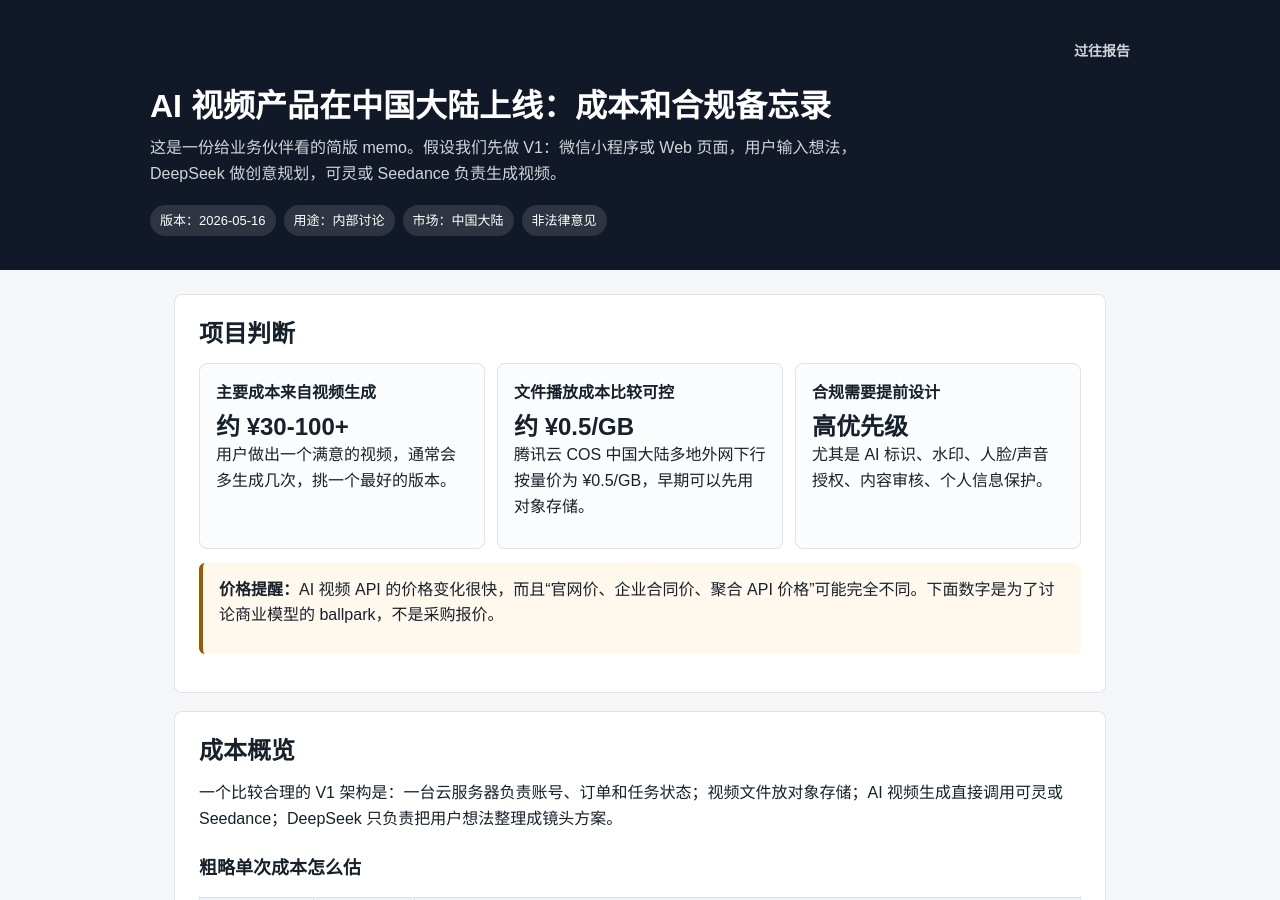
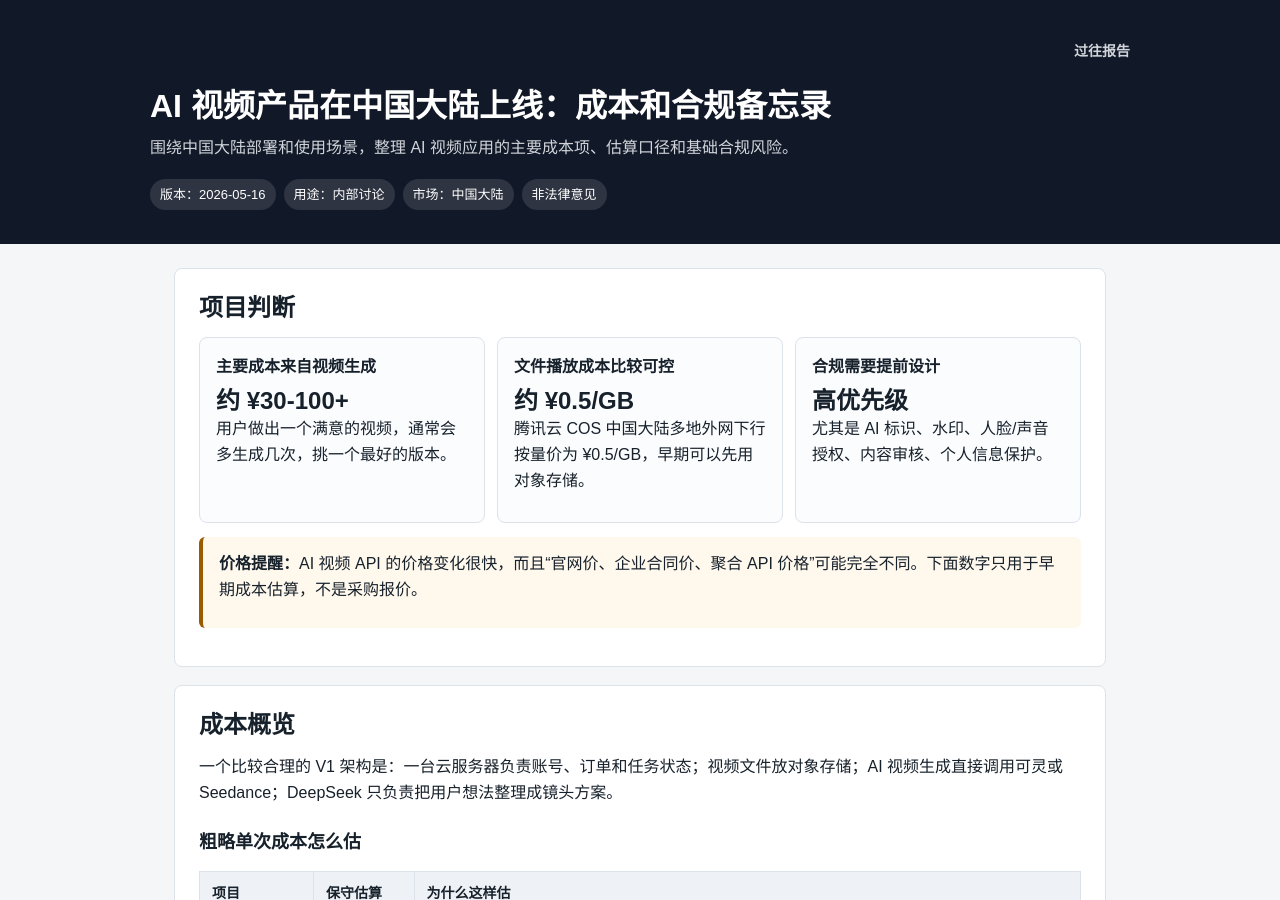
Before and after one commit to ilikeeatingrice/ilikeeatingrice.github.io, a Jekyll site: the page built from videogenreport/index.html, in a window 1280 px wide and 900 px high. Built offline with Jekyll 4.4.1, drawn with Linux system fonts in a browser that asks for light colours.

Commit message:
Clarify video memo wording

```diff
--- a/videogenreport/index.html
+++ b/videogenreport/index.html
@@ -254,7 +254,7 @@
         <a href="/reports/">过往报告</a>
       </div>
       <h1>AI 视频产品在中国大陆上线：成本和合规备忘录</h1>
-      <p class="subtitle">这是一份给业务伙伴看的简版 memo。假设我们先做 V1：微信小程序或 Web 页面，用户输入想法，DeepSeek 做创意规划，可灵或 Seedance 负责生成视频。</p>
+      <p class="subtitle">围绕中国大陆部署和使用场景，整理 AI 视频应用的主要成本项、估算口径和基础合规风险。</p>
       <div class="meta">
         <span class="pill">版本：2026-05-16</span>
         <span class="pill">用途：内部讨论</span>
@@ -285,7 +285,7 @@
         </div>
       </div>
       <div class="note warning">
-        <p><strong>价格提醒：</strong>AI 视频 API 的价格变化很快，而且“官网价、企业合同价、聚合 API 价格”可能完全不同。下面数字是为了讨论商业模型的 ballpark，不是采购报价。</p>
+        <p><strong>价格提醒：</strong>AI 视频 API 的价格变化很快，而且“官网价、企业合同价、聚合 API 价格”可能完全不同。下面数字只用于早期成本估算，不是采购报价。</p>
       </div>
     </section>
 
```
Also changed, not shown: .codex-published-pages.json.
